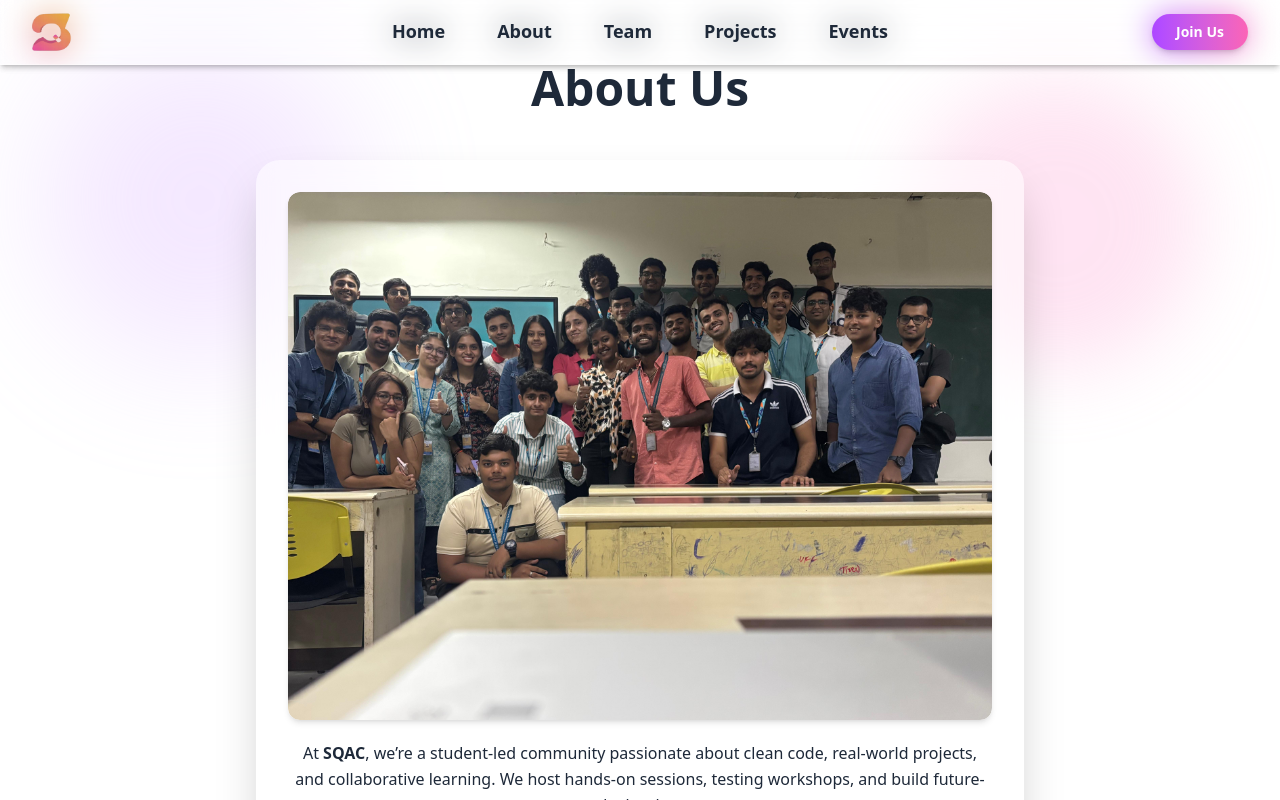
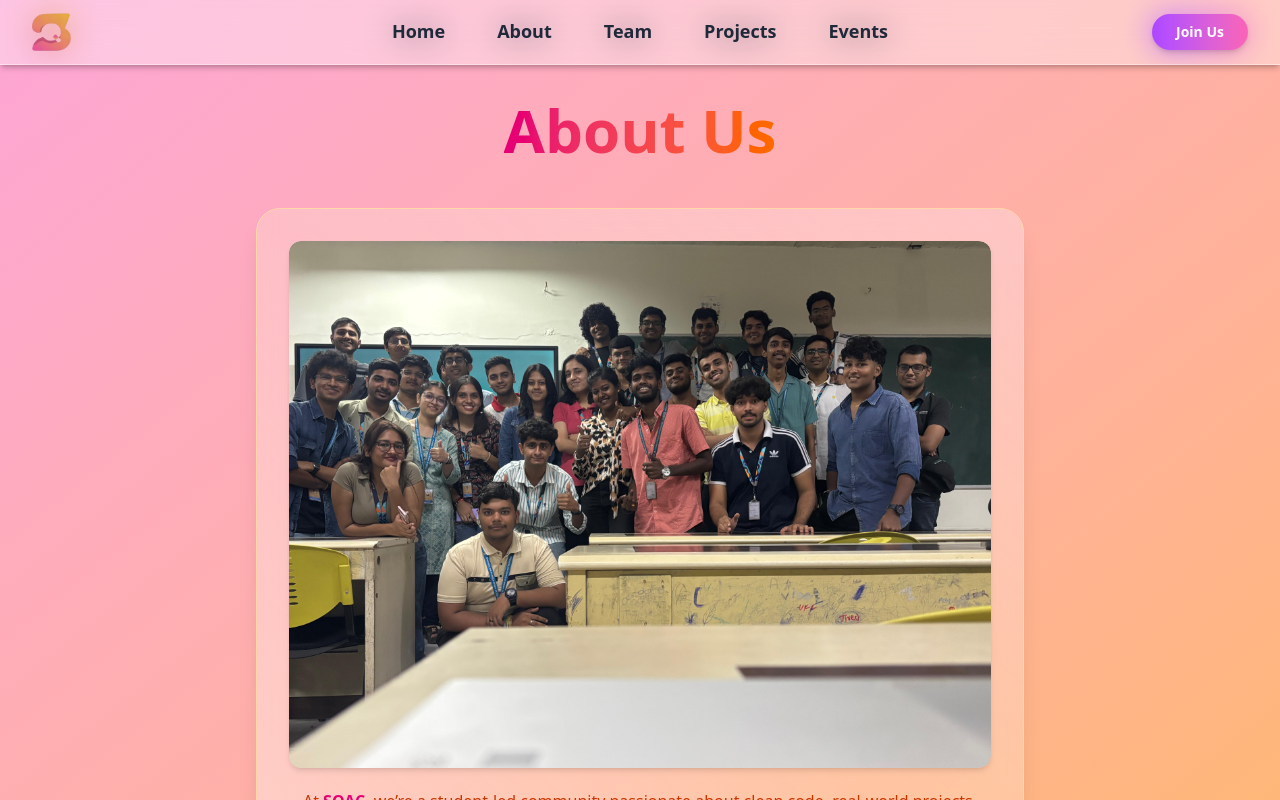
Before and after one commit to SQAC-Tech/sqac-website, a React (Vite) app in the folder Frontend/: page /about in a window 1280 px wide. Shown: the top 800 px of the page. Built offline with nearby package versions, Linux system fonts and the light colour scheme; a web font is replaced by a local one.

Commit message:
Updated AboutUs1vh.jsx for theme consistency

```diff
--- a/Frontend/src/components/Aboutus/AboutUs1vh.jsx
+++ b/Frontend/src/components/Aboutus/AboutUs1vh.jsx
@@ -7,15 +7,17 @@ const AboutUs = () => {
   const isInView = useInView(ref, { once: true });
 
   return (
-    <section className="min-h-screen px-4 sm:px-8 py-16 z-10">
-
-      <div ref={ref} className="flex flex-col justify-center items-center text-center max-w-6xl mx-auto z-3">
-
+    <section className="min-h-screen px-4 sm:px-8 py-16 bg-gradient-to-br from-pink-300 to-orange-300">
+      <div
+        ref={ref}
+        className="flex flex-col justify-center items-center text-center max-w-6xl mx-auto z-3"
+      >
         <motion.h1
           initial={{ y: -40, opacity: 0 }}
           animate={isInView ? { y: 0, opacity: 1 } : {}}
           transition={{ duration: 0.5, ease: "easeOut" }}
-          className="text-5xl sm:text-5xl font-bold text-gray-800 mb-6 font-poppins hover:scale-105 transition-transform">
+          className="mt-9 text-5xl sm:text-6xl font-extrabold text-transparent bg-clip-text bg-gradient-to-r from-pink-600 to-orange-500 mb-6 font-poppins hover:scale-105 transition-transform"
+        >
           About Us
         </motion.h1>
 
@@ -23,14 +25,13 @@ const AboutUs = () => {
           initial={{ scale: 0.97, opacity: 0 }}
           animate={isInView ? { scale: 1, opacity: 1 } : {}}
           transition={{ delay: 0.2, duration: 0.6, ease: "easeOut" }}
-          className="bg-white/50 backdrop-blur-md shadow-2xl rounded-3xl p-4 sm:p-8 w-full max-w-3xl mx-auto mt-6"
->
-          <div className="rounded-xl overflow-hidden shadow-md mb-5">
+          className="bg-gradient-to-tr from-white/40 via-orange-100/30 to-pink-100/40 backdrop-blur-lg shadow-xl rounded-3xl p-4 sm:p-8 w-full max-w-3xl mx-auto mt-6 border border-orange-200 hover:shadow-2xl transition-all duration-300"
+        >
+          <div className="rounded-xl overflow-hidden shadow-md mb-5 transition-transform duration-300 hover:scale-105">
             <img
               src={TeamPic}
               alt="SQAC Team"
               className="w-full max-w-[1000px] h-auto mx-auto object-cover rounded-xl shadow-lg"
-
             />
           </div>
 
@@ -38,17 +39,19 @@ const AboutUs = () => {
             initial={{ y: 30, opacity: 0 }}
             animate={isInView ? { y: 0, opacity: 1 } : {}}
             transition={{ delay: 0.4, duration: 0.7 }}
-            className="text-sm sm:text-base text-gray-800 font-poppins leading-relaxed">
-            At <strong>SQAC</strong>, we’re a student-led community passionate about clean
-            code, real-world projects, and collaborative learning. We host hands-on sessions,
-            testing workshops, and build future-ready developers.
+            className="text-sm sm:text-base text-orange-700 font-poppins leading-relaxed font-medium"
+          >
+            At <strong className="text-pink-600 font-semibold">SQAC</strong>, we’re a student-led community passionate
+            about clean code, real-world projects, and collaborative learning. We host hands-on
+            sessions, testing workshops, and build future-ready developers.
           </motion.p>
 
           <motion.blockquote
             initial={{ y: 20, opacity: 0 }}
             animate={isInView ? { y: 0, opacity: 1 } : {}}
             transition={{ delay: 0.6, duration: 0.6 }}
-            className="mt-6 text-purple-800 text-lg italic font-semibold text-center">
+            className="mt-6 text-orange-600 text-lg italic font-semibold text-center"
+          >
             “Where code meets perfection — and you're part of it.”
           </motion.blockquote>
         </motion.div>
```
